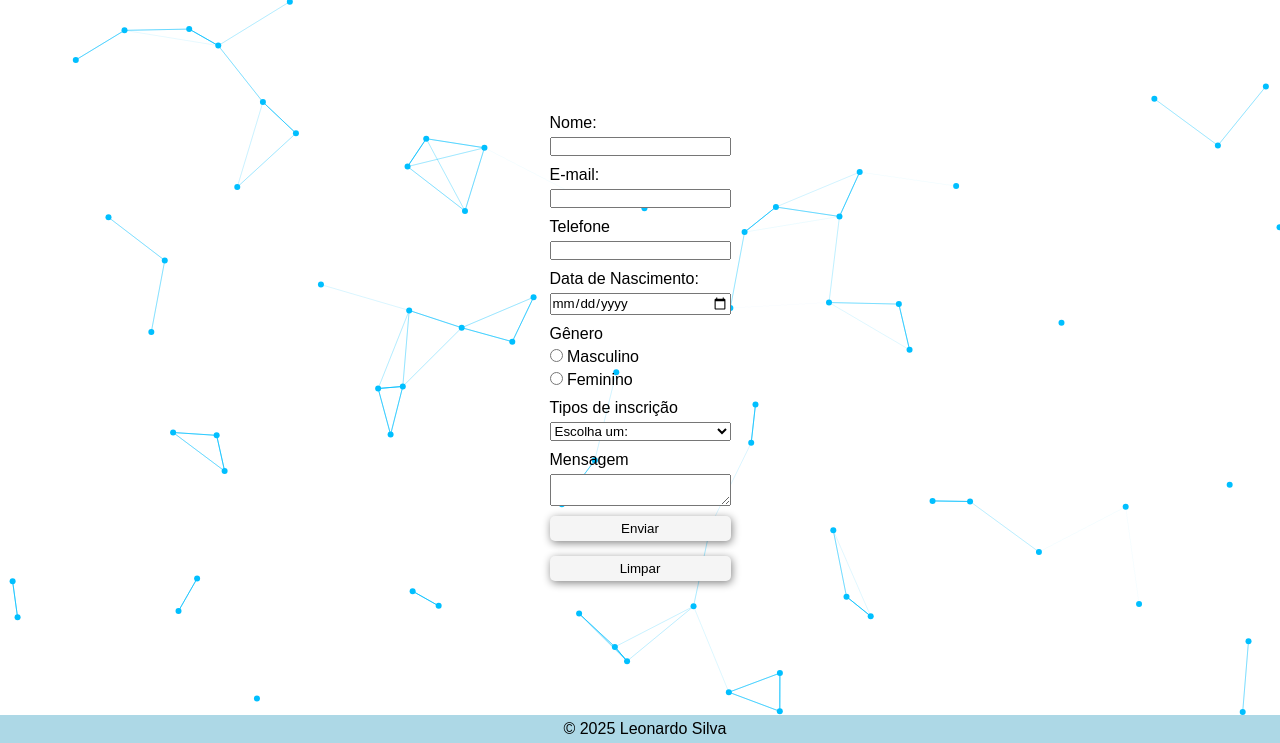
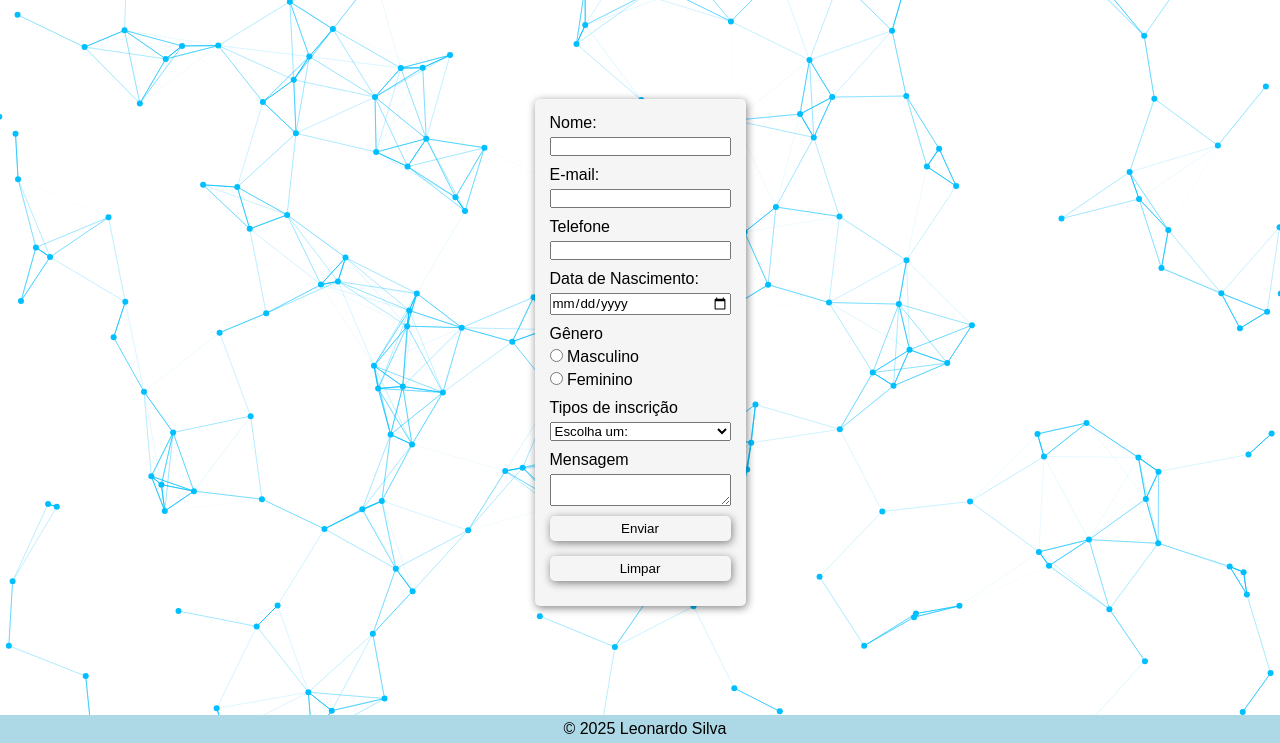
Before and after one commit to Leofront-end/formulario-de-Inscricao, a plain HTML site: page index.html in a window 1280 px wide. Shown: the part 57-800 px from the top of the page. Drawn offline with nearby package versions, Linux system fonts and the light colour scheme.

Commit message:
feat e styles: arrumando a particula e o forms

```diff
--- a/css/style.css
+++ b/css/style.css
@@ -37,6 +37,10 @@ form {
     display: flex;
     flex-direction: column;
     gap: 10px;
+    padding: 15px;
+    background: var(--Fundo);
+    box-shadow: var(--Sombra);
+    border-radius: 5px;
 }
 
 button {
--- a/js/script.js
+++ b/js/script.js
@@ -1,7 +1,7 @@
 document.addEventListener("DOMContentLoaded", () => {
     tsParticles.load("particles-js", {
         particles: {
-            number: { value: 80 },
+            number: { value: 200 },
             size: { value: 3 },
             move: { enable: true, speed: 2 },
             line_linked: { enable: true, color: "#00bfff" },
@@ -11,11 +11,11 @@ document.addEventListener("DOMContentLoaded", () => {
             events: {
                 onHover: {enable: true, mode: "repulse"},
                 onClick: {enable: true, mode: "push"}
-            }
-        },
-        modes: {
-            repulse: {distance: 100},
-            push: {quantity: 4}
+            },
+            modes: {
+                repulse: {distance: 100},
+                push: {quantity: 4}
+            },
         },
 
         detectRetina: true
```
